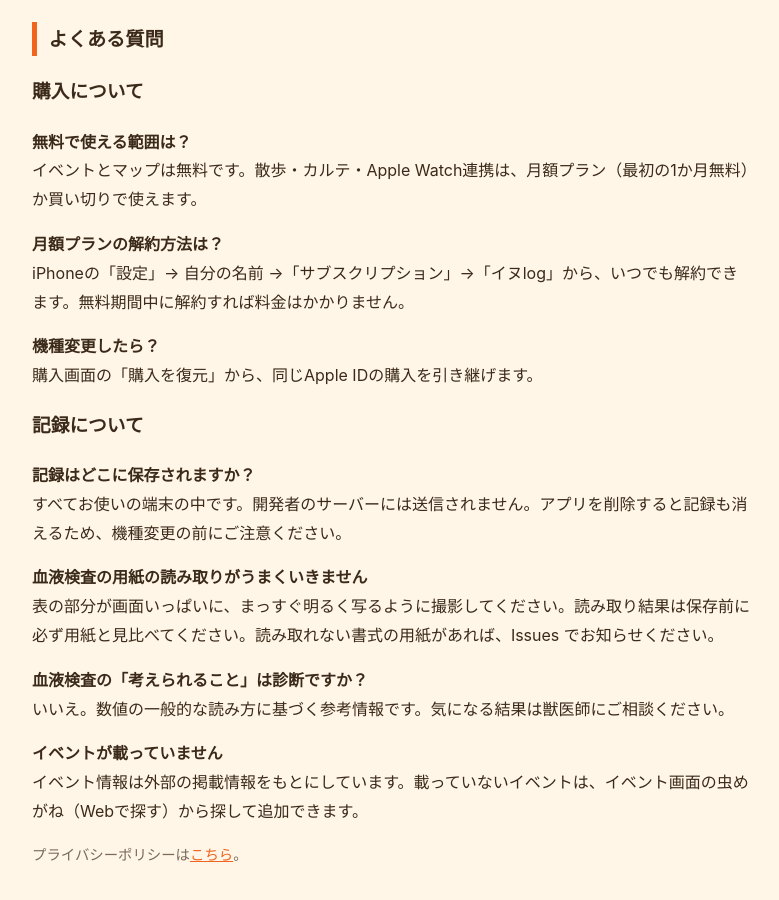
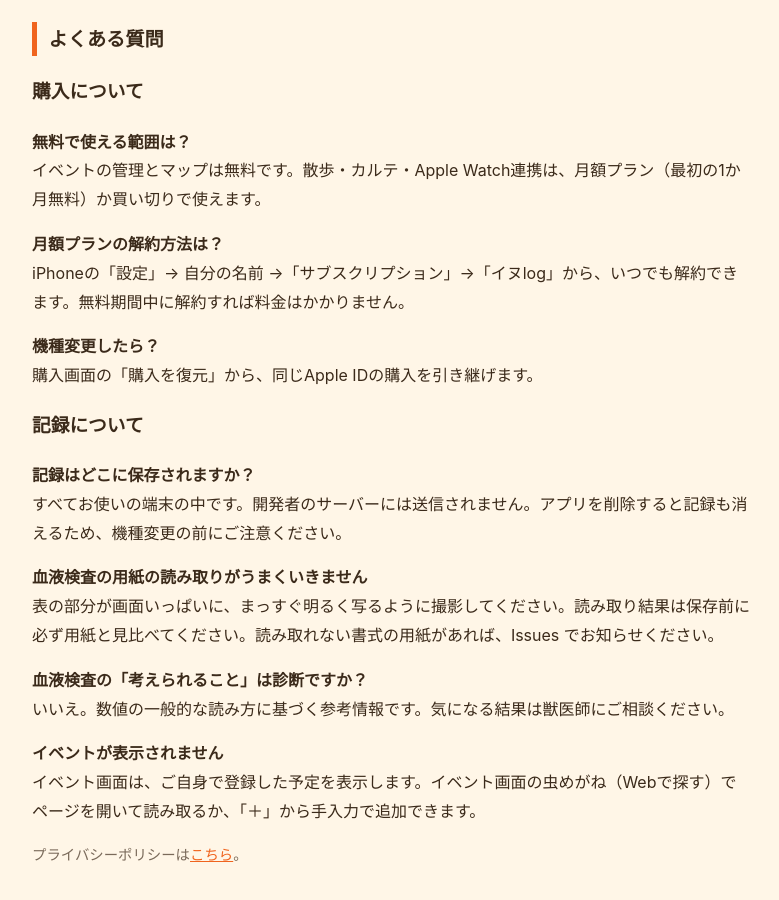
Before and after one commit to cyoro01-wq/inulog, a plain HTML site: page index.html in a window 1280 px wide. Shown: the part 340-1240 px from the top of the page, without its empty margins (248-1027 px from the left). Drawn offline with Linux system fonts and the light colour scheme.

Commit message:
Remove external event feed wording
Co-Authored-By: Claude Sonnet 5.5 <noreply@anthropic.com>

```diff
--- a/index.html
+++ b/index.html
@@ -14,13 +14,13 @@ a{color:var(--accent)}table{border-collapse:collapse;width:100%;background:var(-
 
 <h2>よくある質問</h2>
 <h3>購入について</h3>
-<p><b>無料で使える範囲は？</b><br>イベントとマップは無料です。散歩・カルテ・Apple Watch連携は、月額プラン（最初の1か月無料）か買い切りで使えます。</p>
+<p><b>無料で使える範囲は？</b><br>イベントの管理とマップは無料です。散歩・カルテ・Apple Watch連携は、月額プラン（最初の1か月無料）か買い切りで使えます。</p>
 <p><b>月額プランの解約方法は？</b><br>iPhoneの「設定」→ 自分の名前 →「サブスクリプション」→「イヌlog」から、いつでも解約できます。無料期間中に解約すれば料金はかかりません。</p>
 <p><b>機種変更したら？</b><br>購入画面の「購入を復元」から、同じApple IDの購入を引き継げます。</p>
 <h3>記録について</h3>
 <p><b>記録はどこに保存されますか？</b><br>すべてお使いの端末の中です。開発者のサーバーには送信されません。アプリを削除すると記録も消えるため、機種変更の前にご注意ください。</p>
 <p><b>血液検査の用紙の読み取りがうまくいきません</b><br>表の部分が画面いっぱいに、まっすぐ明るく写るように撮影してください。読み取り結果は保存前に必ず用紙と見比べてください。読み取れない書式の用紙があれば、Issues でお知らせください。</p>
 <p><b>血液検査の「考えられること」は診断ですか？</b><br>いいえ。数値の一般的な読み方に基づく参考情報です。気になる結果は獣医師にご相談ください。</p>
-<p><b>イベントが載っていません</b><br>イベント情報は外部の掲載情報をもとにしています。載っていないイベントは、イベント画面の虫めがね（Webで探す）から探して追加できます。</p>
+<p><b>イベントが表示されません</b><br>イベント画面は、ご自身で登録した予定を表示します。イベント画面の虫めがね（Webで探す）でページを開いて読み取るか、「＋」から手入力で追加できます。</p>
 <p class="muted">プライバシーポリシーは<a href="/inulog/privacy/">こちら</a>。</p>
 </main></body></html>
```
Also changed, not shown: privacy/index.html (+1 -1 lines).
